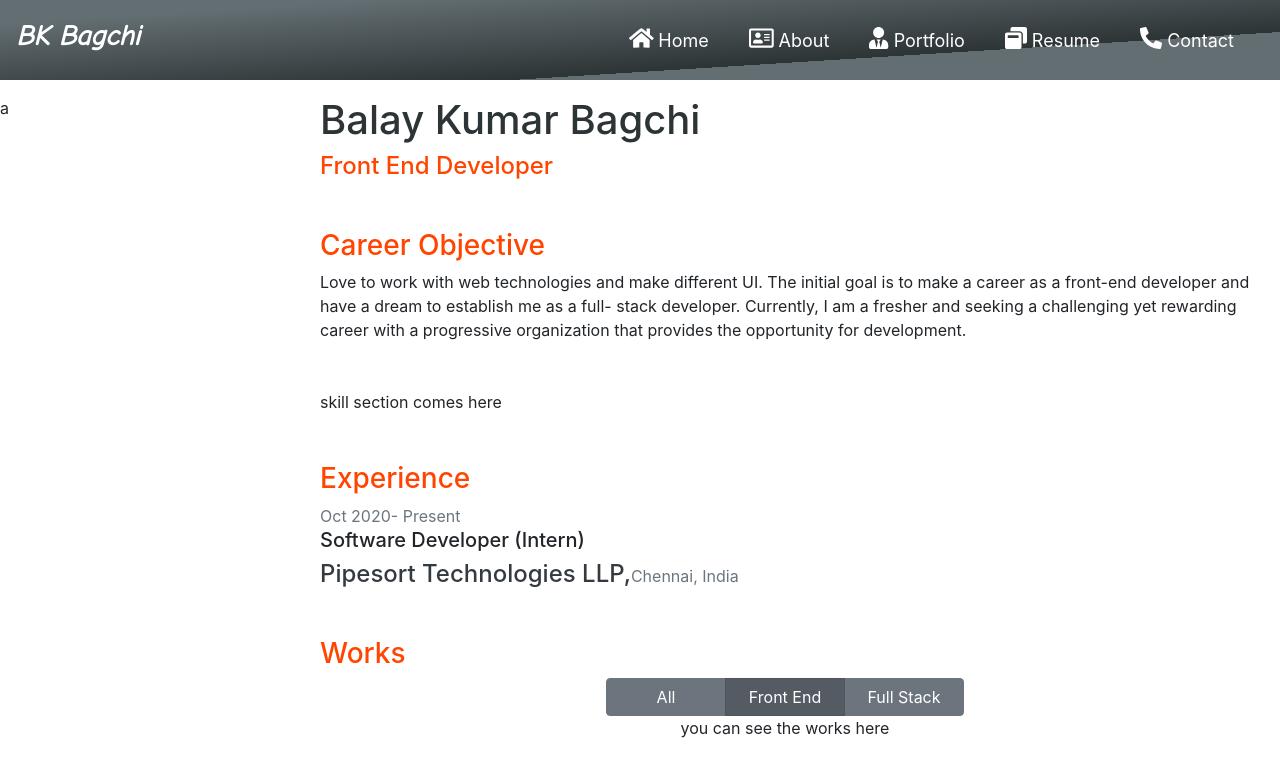
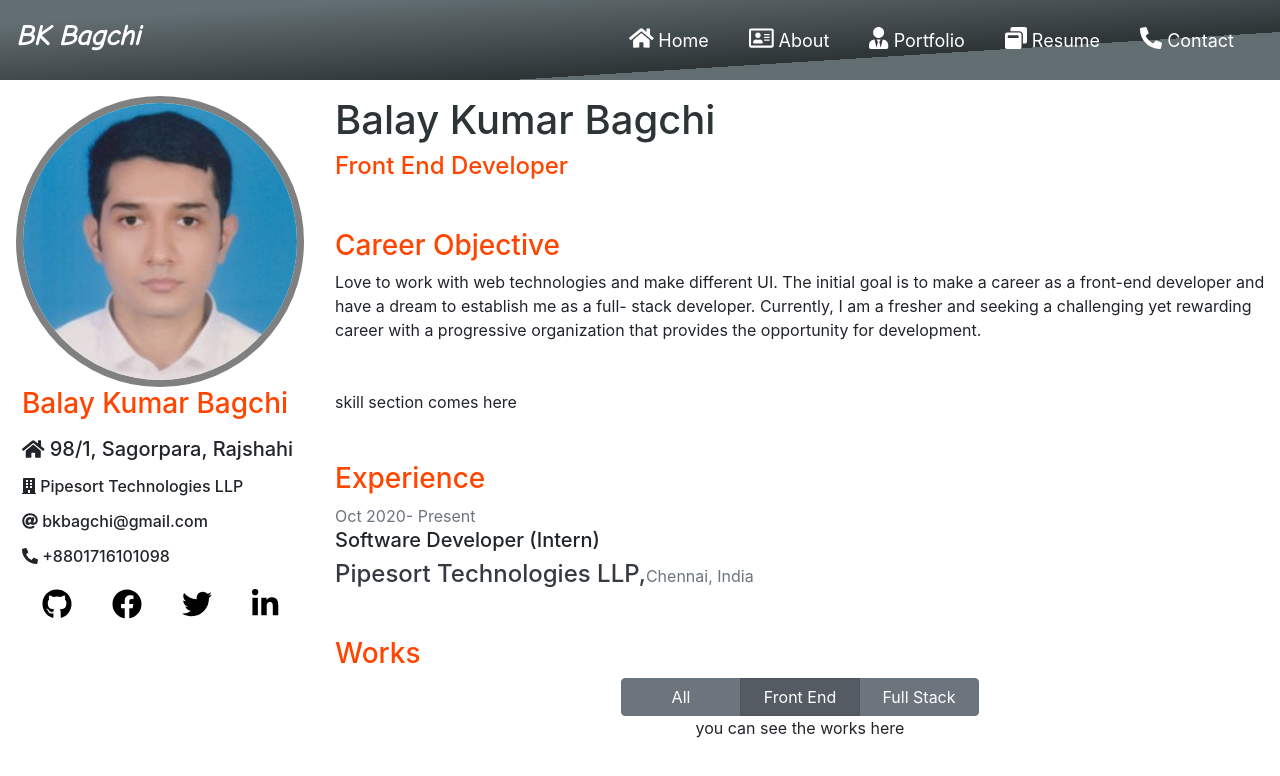
Before and after one commit to BK-Bagchi/portfolio, a React (Create React App) app: page / in a window 1280 px wide. Shown: the top 776 px of the page. Built offline with nearby package versions, Linux system fonts and the light colour scheme.

Commit message:
About page my info side initial markup done

```diff
--- a/src/Components/About/About.css
+++ b/src/Components/About/About.css
@@ -16,3 +16,15 @@
 .about .btn{
     min-width: 120px;
 }
+.about .me{
+    border-radius:50%;
+    width: 100%;
+    max-width: 290px;
+    border: 7px solid gray;
+}
+.about .brandIcons li{
+    font-size: 30px;
+}
+.about .brandIcons a{
+    color: black;
+}
--- a/src/Components/About/About.js
+++ b/src/Components/About/About.js
@@ -1,51 +1,17 @@
 import React from 'react'
 import './About.css'
-import Work from './Works/Work'
+import Left from './Left'
+import Right from './Right'
 
 const About = () => {
     return (
         <section className="about py-3">
-            <div className="row w-100">
-                <div className="col-md-3">a</div>
+            <div className="row w-100 m-0">
+                <div className="col-md-3 px-3 d-flex flex-column align-items-center">
+                    <Left />
+                </div>
                 <div className="col-md-9">
-                    <div className="head">
-                        <h1>Balay Kumar Bagchi</h1>
-                        <h4>Front End Developer</h4>
-                    </div>
-                    <div className="objective my-5">
-                        <h3>Career Objective</h3>
-                        <p className="m-0">Love to work with web technologies and make different UI. The initial goal is to
-                        make a career as a front-end developer and have a dream to establish me as a full-
-                        stack developer. Currently, I am a fresher and seeking a challenging yet rewarding
-                        career with a progressive organization that provides the opportunity for development.</p>
-                    </div>
-                    <div className="skills my-5">
-                        skill section comes here
-                    </div>
-                    <div className="experience my-5">
-                        <h3>Experience</h3>
-                        <p className="text-muted m-0">Oct 2020- Present</p>
-                        <h5>Software Developer (Intern)</h5>
-                        <h4 className="text-dark d-inline">Pipesort Technologies LLP,</h4>
-                        <p className="m-0 text-muted d-inline">Chennai, India</p>
-                    </div>
-                    <div className="works my-5 d-flex flex-column align-items-center justify-content-center">
-                        <h3 className="align-self-start">Works</h3>
-                        <div className="btn-group btn-group-toggle">
-                            <label className="btn btn-secondary">
-                                <p className="m-0">All</p>
-                            </label>
-                            <label className="btn btn-secondary active">
-                                <p className="m-0">Front End</p>
-                            </label>
-                            <label className="btn btn-secondary">
-                                <p className="m-0">Full Stack</p>
-                            </label>
-                        </div>
-                        <div className="work">
-                            <Work />
-                        </div>
-                    </div>
+                    <Right />
                 </div>
             </div>
         </section>
--- /dev/null
+++ b/src/Components/About/Left.js
@@ -0,0 +1,28 @@
+import React from 'react'
+import Me from '../../Images/MyPSize_Photo.jpg'
+import { FontAwesomeIcon } from '@fortawesome/react-fontawesome'
+import { faFacebook, faGithub, faLinkedinIn, faTwitter } from '@fortawesome/free-brands-svg-icons';
+import { faAt, faBuilding, faHome, faPhoneAlt } from '@fortawesome/free-solid-svg-icons';
+
+const Left = () => {
+    return (
+        <>
+            <img className="me" src={Me} alt="Me" />
+            <div className="info">
+                <h3>Balay Kumar Bagchi</h3>
+                <h5 className="my-3"><FontAwesomeIcon icon={faHome} /> 98/1, Sagorpara, Rajshahi</h5>
+                <h6 className="my-3"><FontAwesomeIcon icon={faBuilding} /> Pipesort Technologies LLP</h6>
+                <h6 className="my-3"><FontAwesomeIcon icon={faAt} /> bkbagchi@gmail.com</h6>
+                <h6 className="my-3"><FontAwesomeIcon icon={faPhoneAlt} /> +8801716101098</h6>
+                <ul className="brandIcons m-0 p-0">
+                    <li><a target="_blank" href="https://github.com/bk-bagchi"><FontAwesomeIcon icon={faGithub} /></a></li>
+                    <li><a target="_blank" href="https://facebook.com/bkbagchi.dipto"><FontAwesomeIcon icon={faFacebook} /></a></li>
+                    <li><a target="_blank" href=""><FontAwesomeIcon icon={faTwitter} /></a></li>
+                    <li><a target="_blank" href="https://linkedin.com/in/bkbagchi-dipto/"><FontAwesomeIcon icon={faLinkedinIn} /></a></li>
+                </ul>
+            </div>
+        </>
+    );
+};
+
+export default Left;
--- /dev/null
+++ b/src/Components/About/Right.js
@@ -0,0 +1,49 @@
+import React from 'react'
+import Work from './Works/Work'
+
+const Right = () => {
+    return (
+        <>
+            <div className="head">
+                <h1>Balay Kumar Bagchi</h1>
+                <h4>Front End Developer</h4>
+            </div>
+            <div className="objective my-5">
+                <h3>Career Objective</h3>
+                <p className="m-0">Love to work with web technologies and make different UI. The initial goal is to
+                make a career as a front-end developer and have a dream to establish me as a full-
+                stack developer. Currently, I am a fresher and seeking a challenging yet rewarding
+                        career with a progressive organization that provides the opportunity for development.</p>
+            </div>
+            <div className="skills my-5">
+                skill section comes here
+                    </div>
+            <div className="experience my-5">
+                <h3>Experience</h3>
+                <p className="text-muted m-0">Oct 2020- Present</p>
+                <h5>Software Developer (Intern)</h5>
+                <h4 className="text-dark d-inline">Pipesort Technologies LLP,</h4>
+                <p className="m-0 text-muted d-inline">Chennai, India</p>
+            </div>
+            <div className="works my-5 d-flex flex-column align-items-center justify-content-center">
+                <h3 className="align-self-start">Works</h3>
+                <div className="btn-group btn-group-toggle">
+                    <label className="btn btn-secondary">
+                        <p className="m-0">All</p>
+                    </label>
+                    <label className="btn btn-secondary active">
+                        <p className="m-0">Front End</p>
+                    </label>
+                    <label className="btn btn-secondary">
+                        <p className="m-0">Full Stack</p>
+                    </label>
+                </div>
+                <div className="work">
+                    <Work />
+                </div>
+            </div>
+        </>
+    );
+};
+
+export default Right;
```
Also changed, not shown: src/Images/MyPSize_Photo.jpg (added), 1 other file (tests, documents, lock files or other folders).
